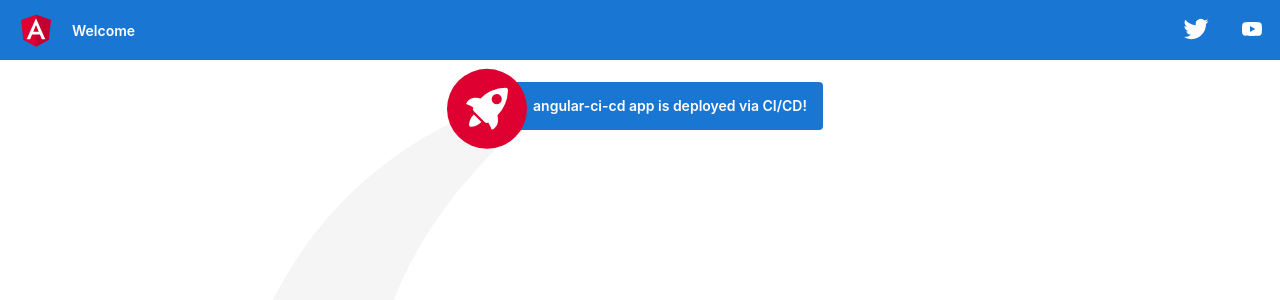
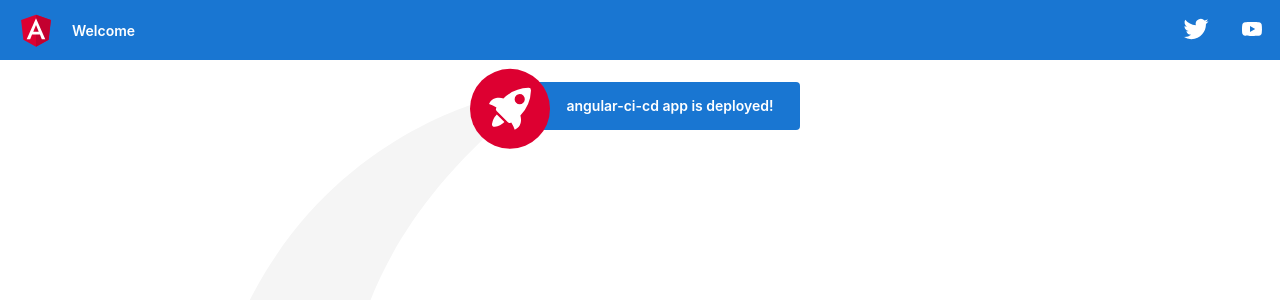
Before and after one commit to Meet1202/angular-ci-cd, an Angular app: page / in a window 1280 px wide. Shown: the top 300 px of the page. Built offline with nearby package versions, Linux system fonts and the light colour scheme.

Commit message:
Fix: text changed.

```diff
--- a/src/app/app.component.html
+++ b/src/app/app.component.html
@@ -332,7 +332,7 @@
       </g>
     </svg>
 
-    <span>{{ title }} app is deployed via CI/CD!</span>
+    <span>{{ title }} app is deployed!</span>
 
     <svg id="rocket-smoke" xmlns="http://www.w3.org/2000/svg" width="516.119" height="1083.632" viewBox="0 0 516.119 1083.632">
       <title>Rocket Ship Smoke</title>
```
